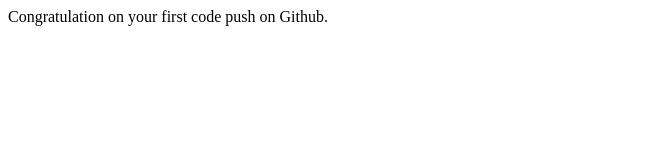
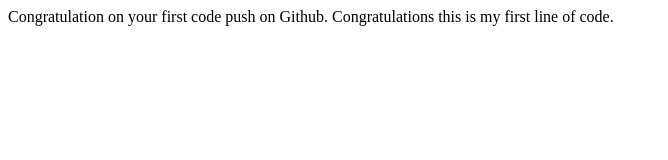
Before and after one commit to Divyanshutester/testcases, a plain HTML site: page index.html in a window 1280 px wide. Shown: the whole page, without its empty margins (0-668 px from the left). Drawn offline with Linux system fonts and the light colour scheme.

Commit message:
Add files via upload

```diff
--- a/index.html
+++ b/index.html
@@ -7,5 +7,6 @@
 </head>
 <body>
     Congratulation on your first code push on Github.
+    Congratulations this is my first line of code.
 </body>
 </html>
```
